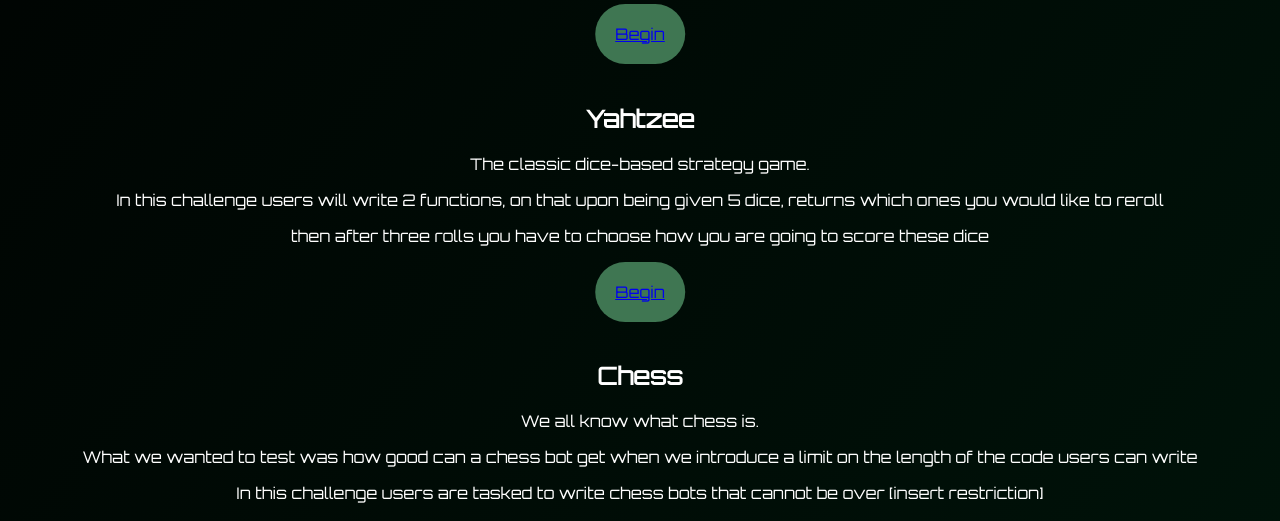
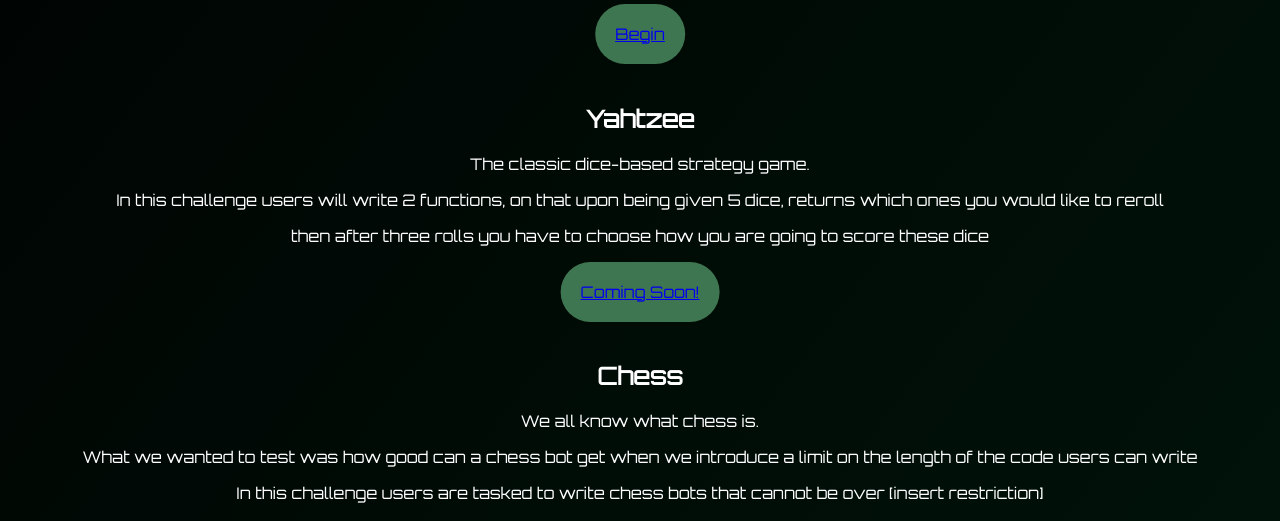
Before and after one commit to Max-ErrorMessage/PrisonersDilemma, a PHP site: page / in a window 1280 px wide. Shown: the part 809-1330 px from the top of the page. Run offline with PHP 8.4, Linux system fonts and the light colour scheme; the visitor is signed in with stand-in values (Sample User, id 1).

Commit message:
yahtzee is now coming soon

```diff
--- a/html/index.php
+++ b/html/index.php
@@ -108,7 +108,7 @@ $uname = htmlspecialchars($_SESSION['uname']);
                 <p>The classic dice-based strategy game.</p>
                 <p>In this challenge users will write 2 functions, on that upon being given 5 dice, returns which ones you would like to reroll</p>
                 <p>then after three rolls you have to choose how you are going to score these dice</p>
-                <a class="go" href="newYahtzeeSubmission.php">Begin</a>
+                <a class="go" href="#">Coming Soon!</a>
 
                 <br><br><br><br>
             </div>
```
